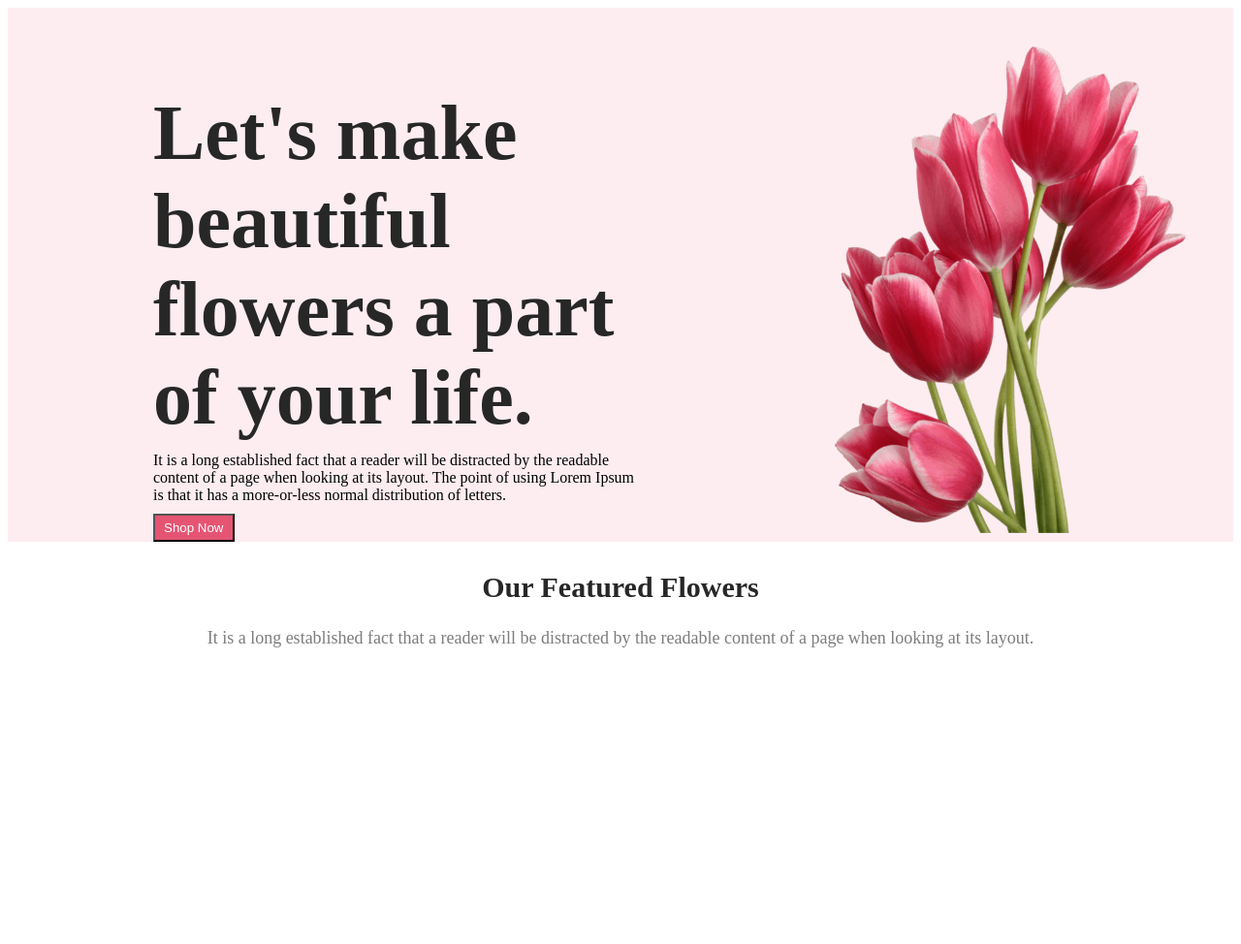
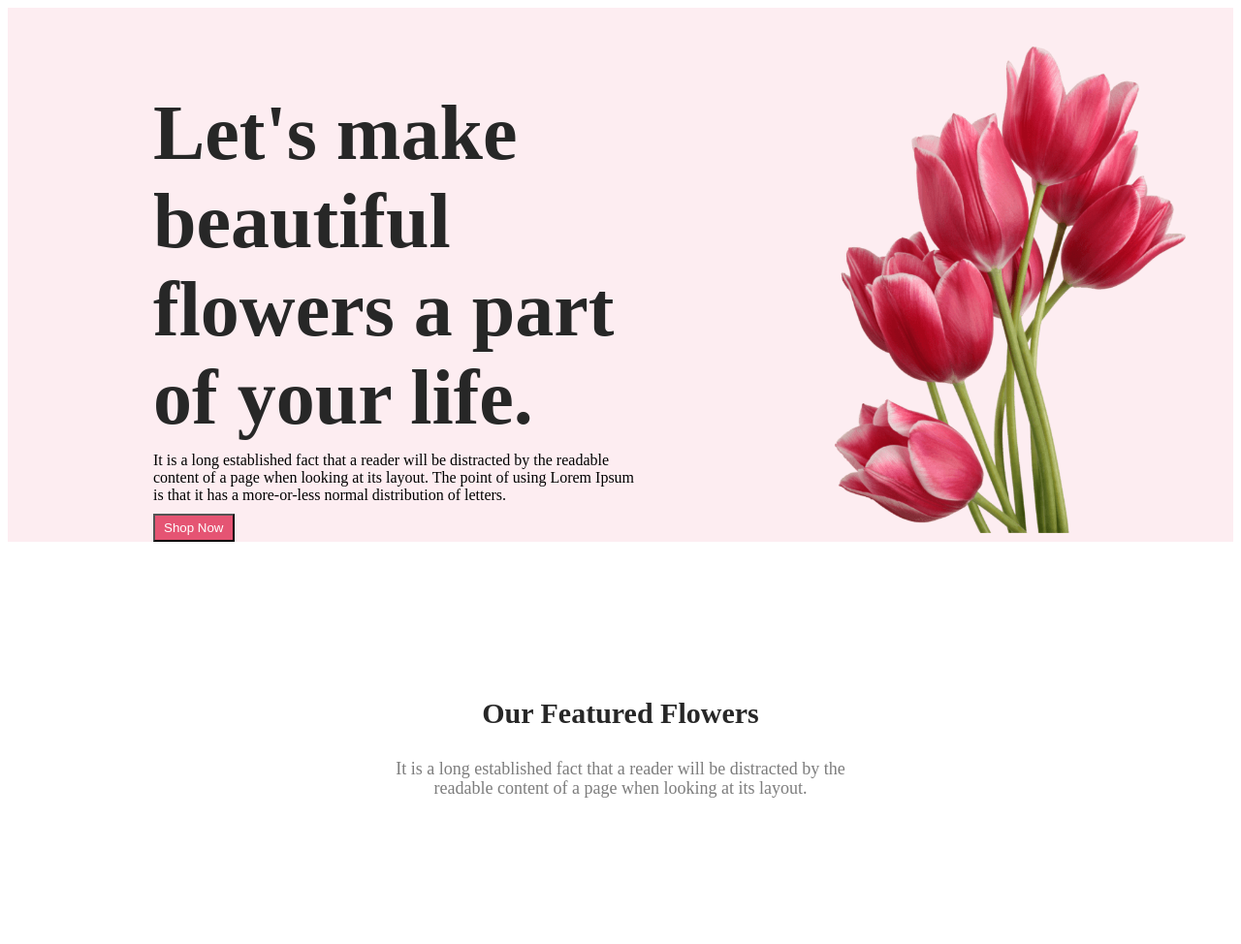
Before and after one commit to Musfike/assignment, a plain HTML site: page index.html in a window 1280 px wide. Shown: the whole page at 97% size. Before the commit the page ends 800 px from the top, so only its background shows below. Drawn offline with Linux system fonts and the light colour scheme.

```diff
--- a/style/style.css
+++ b/style/style.css
@@ -1,6 +1,7 @@
 /* header starts */
 .header {
   background-color: #e554731a;
+  margin-bottom: 0px;
 }
 .primary-btn {
   display: inline-flex;
@@ -35,11 +36,11 @@
 }
 /* main section starts */
 /* features section starts */
-.feature {
+.features {
   padding: 130px;
   border-radius: 10px;
   background: #fff;
-  margin: 200px 63px 48px;
+  margin: 0px 250px 48px ;
 }
 .content-title {
   color: #272727;
@@ -52,5 +53,5 @@
     text-align: center;
     font-size: 18px;
     font-weight: 400;
-    line-height: 10px;
+    line-height: 20px;
 }
```
Also changed, not shown: index.html (+1 -0 lines).
